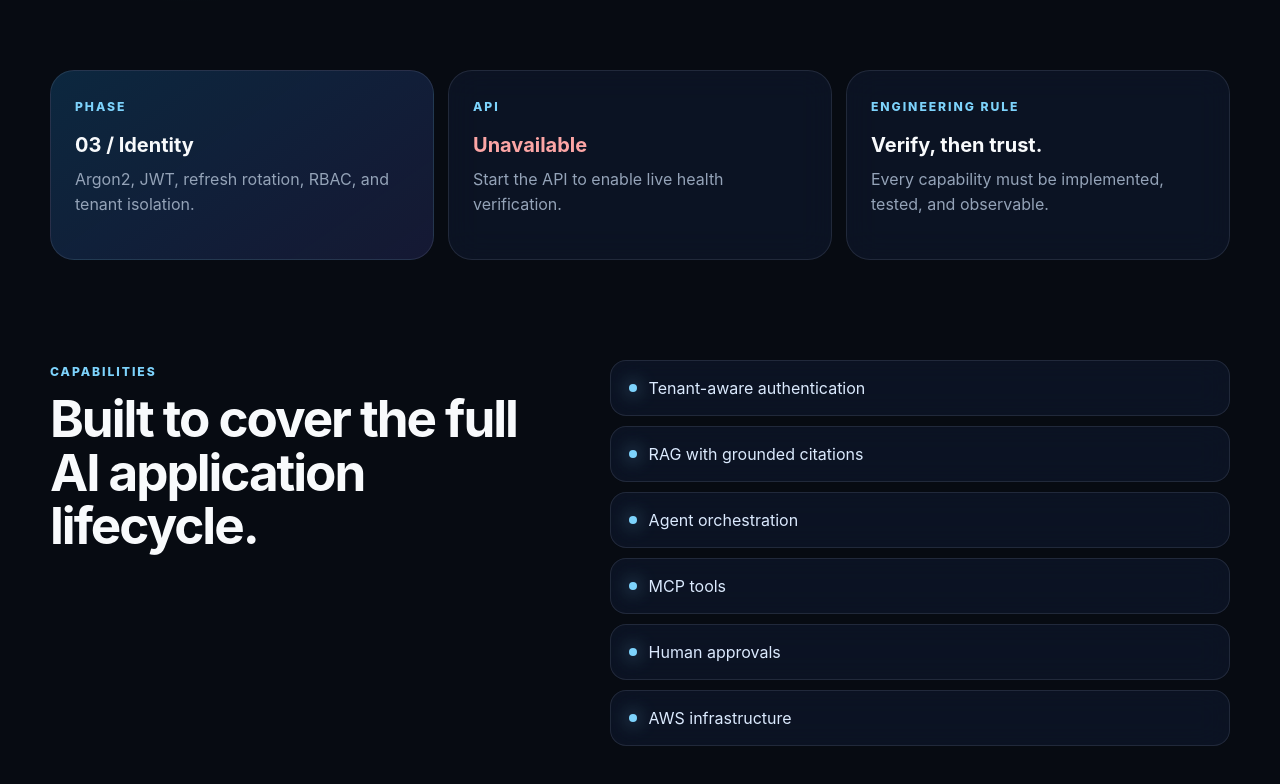
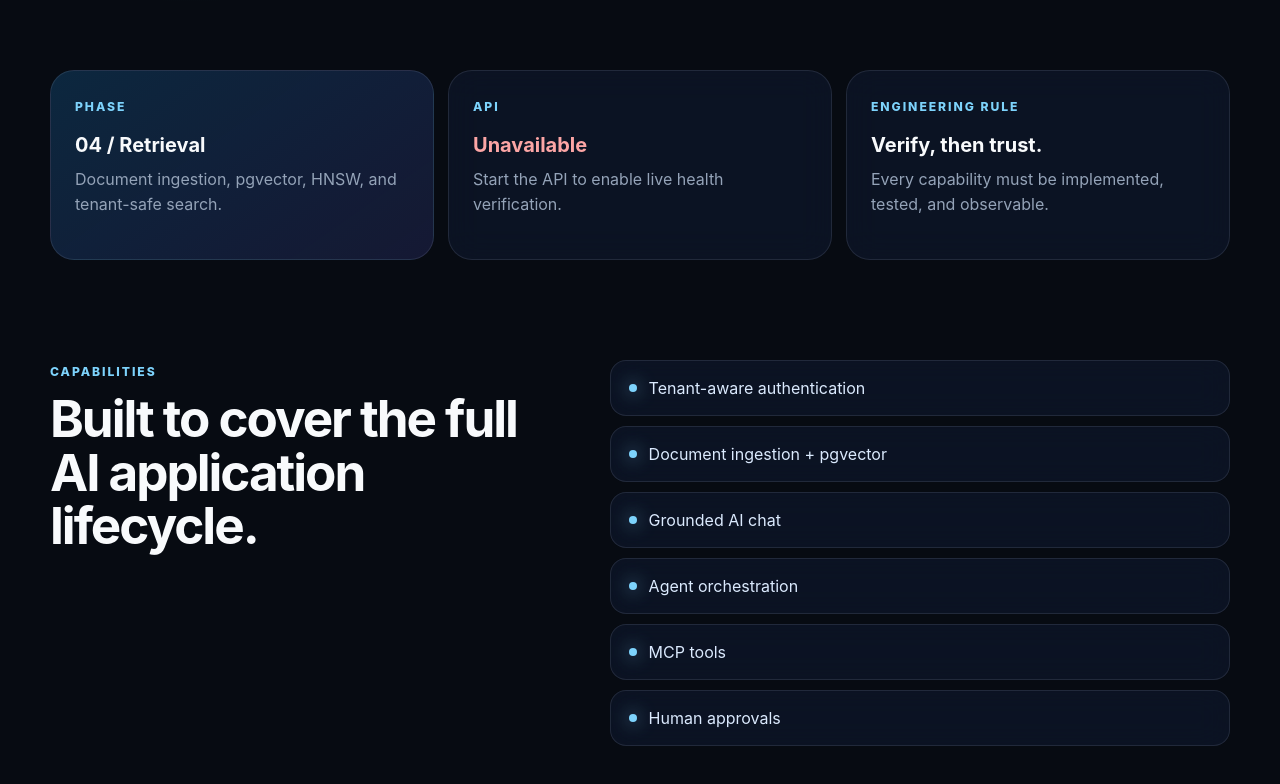
Before and after one commit to juliancrv777/agentops-ai, a Next.js app in the folder apps/web/: page / in a window 1280 px wide. Shown: the part 690-1474 px from the top of the page. Built offline with nearby package versions, Linux system fonts and the light colour scheme; no server answers.

Commit message:
feat(web): reflect vector retrieval phase

```diff
--- a/apps/web/app/page.tsx
+++ b/apps/web/app/page.tsx
@@ -4,11 +4,11 @@ export const dynamic = "force-dynamic";
 
 const capabilities = [
   "Tenant-aware authentication",
-  "RAG with grounded citations",
+  "Document ingestion + pgvector",
+  "Grounded AI chat",
   "Agent orchestration",
   "MCP tools",
   "Human approvals",
-  "AWS infrastructure",
 ];
 
 export default async function Home() {
@@ -47,8 +47,8 @@ export default async function Home() {
       <section className="status-grid" aria-label="Platform status">
         <article className="card accent">
           <span className="label">Phase</span>
-          <strong>03 / Identity</strong>
-          <p>Argon2, JWT, refresh rotation, RBAC, and tenant isolation.</p>
+          <strong>04 / Retrieval</strong>
+          <p>Document ingestion, pgvector, HNSW, and tenant-safe search.</p>
         </article>
 
         <article className="card">
```
